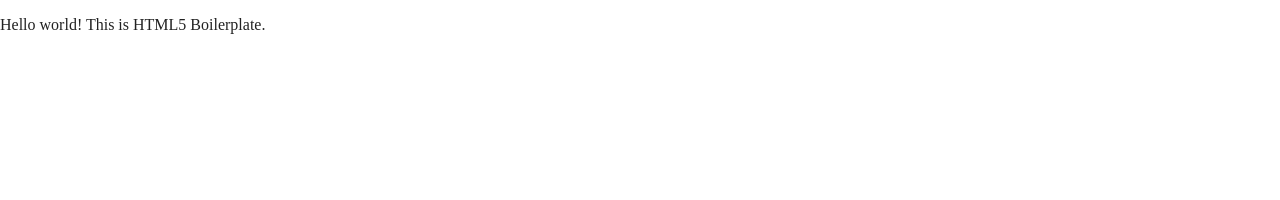
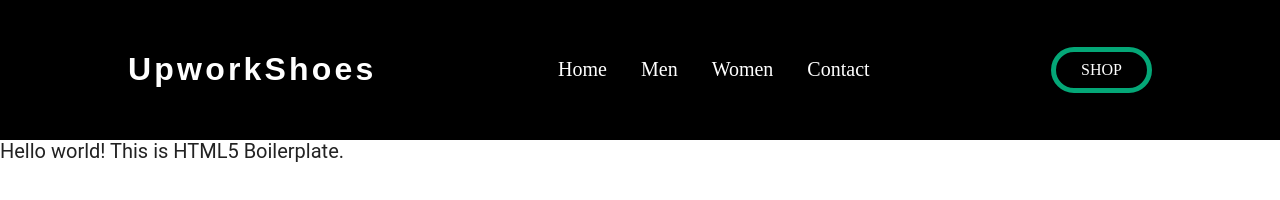
Before and after one commit to BaggioLo/VCT1125FinalProjectBaggioLo, a website built with Parcel: page mens.html in a window 1280 px wide. Built offline with nearby package versions, Linux system fonts and the light colour scheme.

Commit message:
created mens scss page

```diff
--- /dev/null
+++ b/css/mens.scss
@@ -0,0 +1,101 @@
+*{
+    margin: 0;
+    padding: 0;
+    box-sizing: border-box;
+}
+
+//****** STYLE GUIDE ******//
+
+//Color palette that I will be using for my website, not all colors will be used
+
+:root{
+    --green: #04a777;
+    --darkpurple: #291720;
+    --byzantium: #820263;
+    --rose: #d90368;
+    --orange: #f75c03;
+}
+
+//////Global font styles//////
+
+@font-face{
+    font-family: 'Roboto', sans-serif;
+    src: url(fonts/Roboto-regular.ttf);
+}
+
+@font-face{
+    font-family: 'BebasNeue-Regular', sans-serif;
+    src: url(fonts/BebasNeue-Regular.ttf);
+}
+
+// font for the headers
+
+h1{
+    font-family: 'BebasNeue-Regular', sans-serif;
+    letter-spacing: 0.1em;
+}
+
+h2{
+    font-family: 'BebasNeue-Regular', sans-serif;
+    letter-spacing: 0.1em;
+}
+
+h3{
+    font-family: 'BebasNeue-Regular', sans-serif;
+    letter-spacing: 0.1em;
+}
+
+// font for body text
+
+p{
+    font-family: 'Roboto', sans-serif;
+    font-size: 20px;
+}
+
+//***** Nav Bar *****//
+/* This is the styling for the nav bar,
+I have the logo on the far left called "UpworkShoes"
+the menu is in the center and there is a shop button to the right
+the menu items have a green hover to them */
+
+header{
+    display: flex;
+    justify-content: space-between;
+    align-items: center;
+    padding: 30px 10%;
+    background-color: black;
+    .logo{
+        color: white;
+    }
+    .nav-link{
+        list-style: none;
+        display: inline-block;
+        margin: 15px;
+        li{
+            padding: 30px 20px;
+        }
+        a{
+            transition: all 0.3s ease 0s;
+            text-decoration: none;
+            color: white;
+            font-size: 20px;
+        }
+        a:hover{
+            color: var(--green);
+            transition: all 0.8s ease 0s;
+        }
+    }
+    button{
+        padding: 9px 25px;
+        background-color: rgba(255, 255, 255, 0);
+        border: solid 5px var(--green);
+        border-radius: 50px;
+        color: white;
+        text-transform: uppercase;
+    }
+    button:hover{
+        color: var(--green);
+        background-color: var(--green);
+        transition: all 0.8s ease 0s;
+    }
+}
--- a/mens.html
+++ b/mens.html
@@ -18,11 +18,40 @@
 
   <link rel="stylesheet" href="css/normalize.css">
   <link rel="stylesheet" href="css/main.css">
+  <link rel="stylesheet" href="css/mens.css">
 
   <meta name="theme-color" content="#fafafa">
 </head>
 
 <body>
+
+  <!-- Nav bar -->
+  <header>
+    <h1 class="logo">UpworkShoes</h1>
+    <nav>
+      <ul class="nav-list">
+        <li class="nav-link">
+          <a href="#">Home</a>
+        </li>
+        <li class="nav-link">
+          <a href="#">Men</a>
+        </li>
+        <li class="nav-link">
+          <a href="#">Women</a>
+        </li>
+        <li class="nav-link">
+          <a href="#">Contact</a>
+        </li>
+      </ul>
+    </nav>
+    <a href="#"><button>Shop</button></a>
+  </header>
+
+
+
+
+
+
 
   <!-- Add your site or application content here -->
   <p>Hello world! This is HTML5 Boilerplate.</p>
```
Also changed, not shown: css/mens.css (added), 1 other file.
